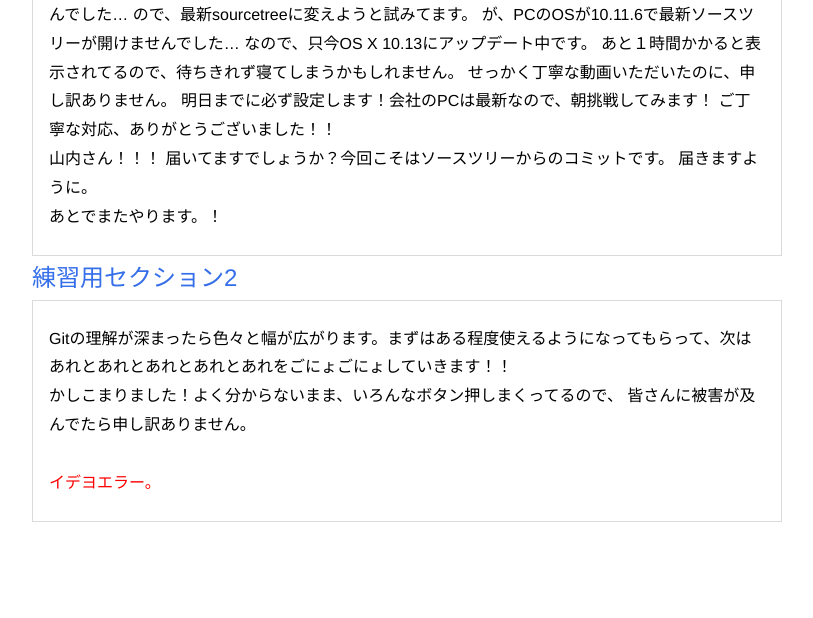
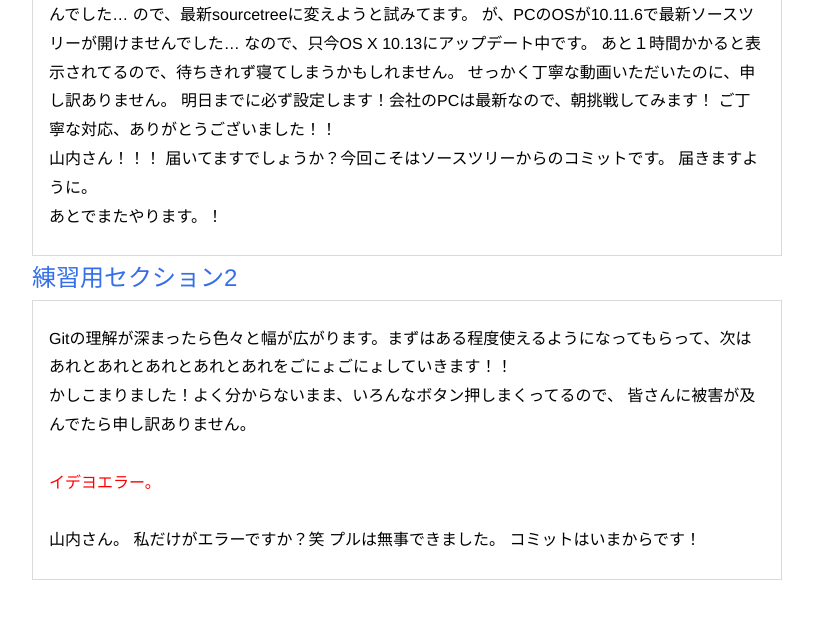
Before and after one commit to moriyamaharuka/test_team_practice, a plain HTML site: page view/index.html in a window 1280 px wide. Shown: the part 1027-1645 px from the top of the page, without its empty margins (233-1046 px from the left). Drawn offline with Linux system fonts and the light colour scheme.

Commit message:
エラーフウイン。

```diff
--- a/view/index.html
+++ b/view/index.html
@@ -81,7 +81,11 @@
             かしこまりました！よく分からないまま、いろんなボタン押しまくってるので、
             皆さんに被害が及んでたら申し訳ありません。<br>
             <br>
-            <p class="txt_red">イデヨエラー。</p>
+            <p class="txt_red">イデヨエラー。</p><br>
+            山内さん。
+            私だけがエラーですか？笑
+            プルは無事できました。
+            コミットはいまからです！
         </div>
 
 
```
